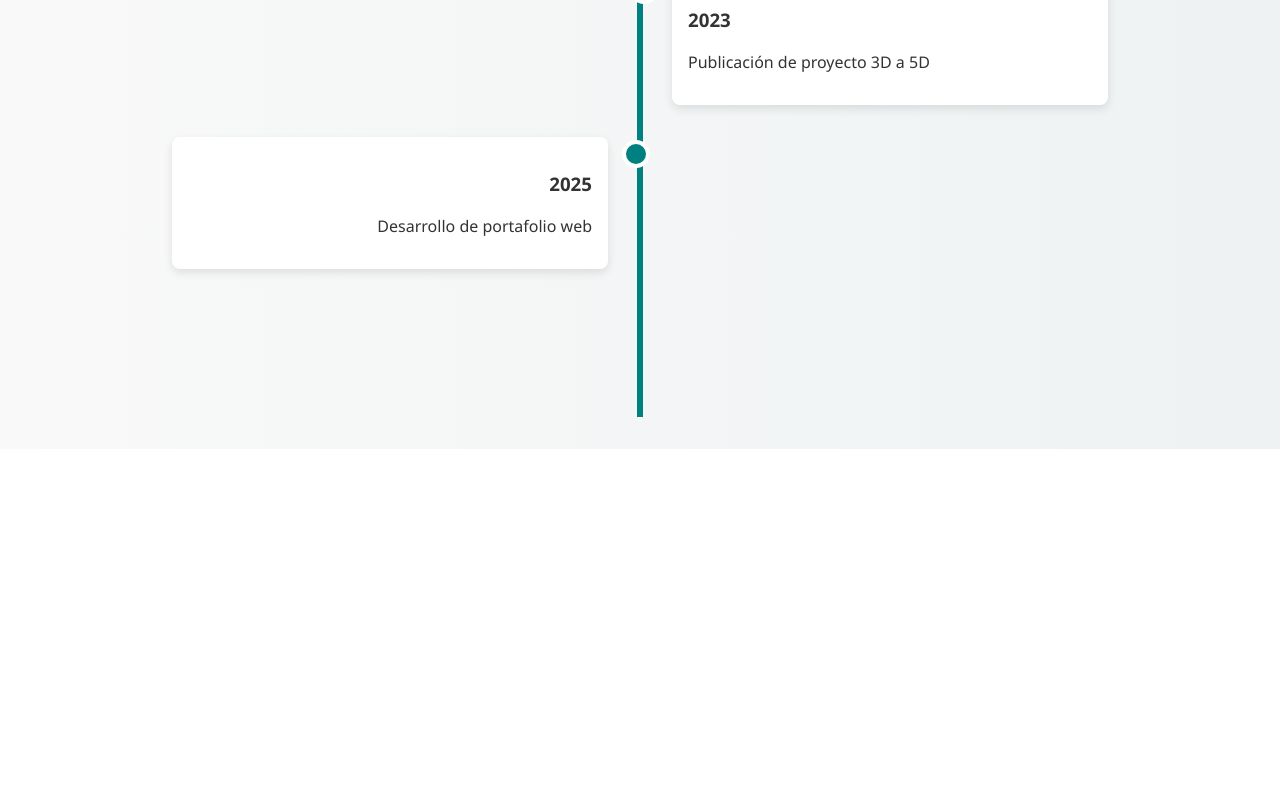
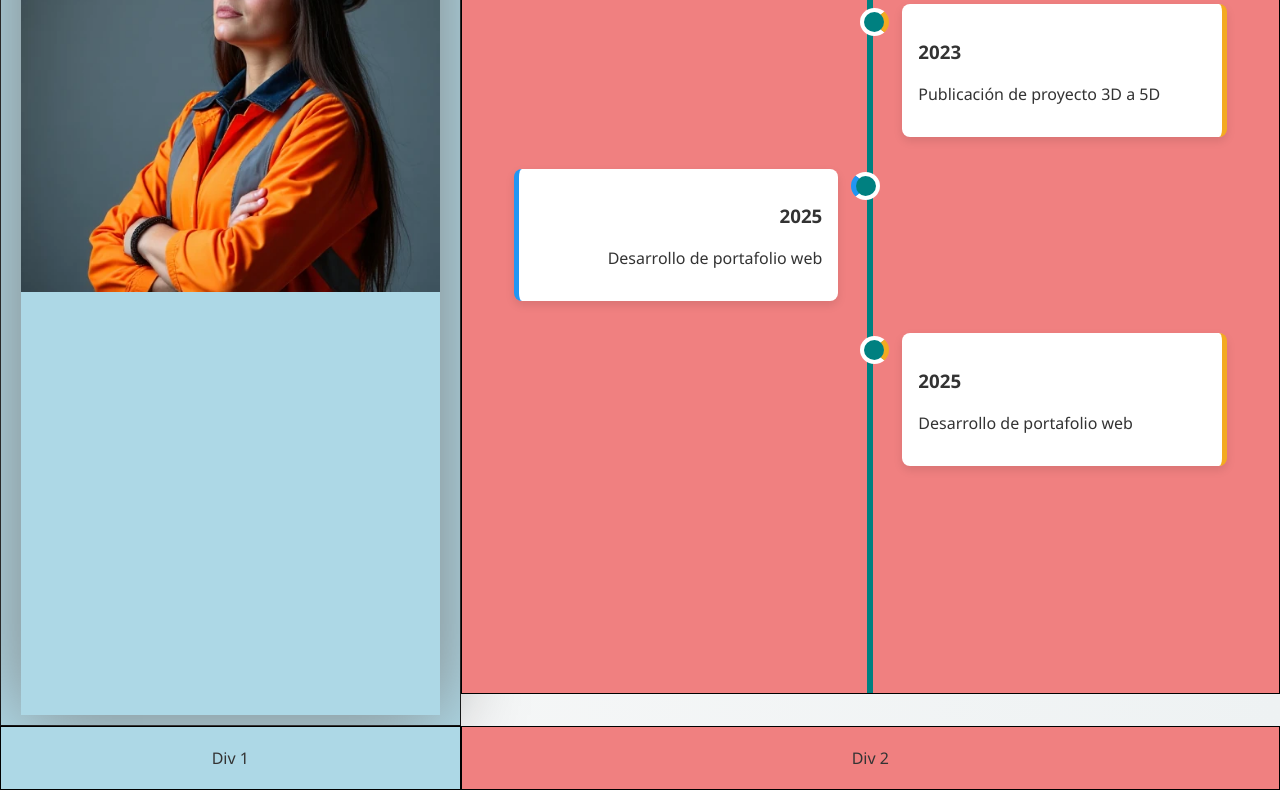
Before and after one commit to JOSEA2990/PlantillaCV, a plain HTML site: page index.html in a window 1280 px wide. Shown: the part 780-1570 px from the top of the page. Before the commit the page ends 1229 px from the top, so only its background shows below. Drawn offline with Linux system fonts and the light colour scheme.

Commit message:
Update2
Creación de diferentes Box y ajuste de la linea de vida.

```diff
--- a/index.html
+++ b/index.html
@@ -11,42 +11,60 @@
     <h1>Línea de Vida Profesional</h1>
     <p>Tu historia contada visualmente</p>
     </header>
-
-    <div class="timeline">
+    <div class="CajonS"></div>
+    <div class="containerFLEX">
+    <div class="boxFLEX1">
+        <img src="/Fotos/image-hWTABVGOSYsTkqsIM15aj.png" alt ="Imagen Presentación">
+    </div>
+    <div class="timeline boxFLEX2">
       <div class="container left">
-      <div class="content">
+      <div class="contentL">
         <h3>2005</h3>
         <p>Inicio de carrera técnica xxxxxxxxxxxxxxxxxxxxxxxxxxxxxxxxxxxxxxxxxxxxxxxxxxx</p>
       </div>
       </div>
 
         <div class="container right">
-      <div class="content">
+      <div class="contentR">
         <h3>2012</h3>
         <p>Primer proyecto profesional</p>
       </div>
         </div>
 
         <div class="container left">
-      <div class="content">
+      <div class="contentL">
         <h3>2017</h3>
         <p>Especialización en planificación</p>
       </div>
         </div>
 
         <div class="container right">
-      <div class="content">
+      <div class="contentR">
         <h3>2023</h3>
         <p>Publicación de proyecto 3D a 5D</p>
       </div>
         </div>
 
         <div class="container left">
-      <div class="content">
+      <div class="contentL">
+        <h3>2025</h3>
+        <p>Desarrollo de portafolio web</p>
+      </div>
+        </div>
+
+        <div class="container right">
+            <div class="contentR">
             <h3>2025</h3>
             <p>Desarrollo de portafolio web</p>
         </div>
         </div>
     </div>
+    </div>
+    <div class="containerFLEX">
+        <div class="boxFLEX1">Div 1</div>
+        <div class="boxFLEX2">Div 2</div>
+    </div>
+
+
 </body>
 </html>
--- a/style.css
+++ b/style.css
@@ -9,7 +9,11 @@
       text-align: center;
       padding: 2rem;
       background: #008080;
+      box-shadow: 0px 0px 15px 15px rgba(7, 201, 185, 0.4);
       color: white;
+      position:fixed;
+      width: 100%;
+      z-index: 2;
     }
 
     header h1 {
@@ -17,12 +21,25 @@
       font-size: 2.5rem;
     }
 
-       .timeline {
+    .CajonS{
+    width: 100%;
+    height: 25vh;
+    }
+
+    img{
+    width: 100%; height: 100%;
+    object-fit: contain;
+    box-shadow: 0px 0px 80px gray;
+    margin-top: 10px;
+    }
+
+    .timeline {
       position: relative;
       max-width: 1000px;
       margin: 2rem auto;
       padding: 1rem 0;
-      min-height: 120vh;
+      min-height: 150vh;
+      z-index: 1;
     }
 
     .timeline::after {
@@ -56,12 +73,22 @@
       text-align: left;
     }
 
-    .content {
+    .contentL {
       background-color: white;
       padding: 1rem;
       border-radius: 8px;
       box-shadow: 0 4px 10px rgba(0, 0, 0, 0.1);
       position: relative;
+      border-left: 5px solid #2196F3;
+    }
+
+    .contentR {
+      background-color: white;
+      padding: 1rem;
+      border-radius: 8px;
+      box-shadow: 0 4px 10px rgba(0, 0, 0, 0.1);
+      position: relative;
+      border-right: 5px solid #f3aa21;
     }
 
     .container::before {
@@ -78,10 +105,12 @@
 
     .left::before {
       right: -10px;
+      border-left: 5px solid #2196F3;
     }
 
     .right::before {
       left: -10px;
+      border-right: 5px solid #f3aa21;
     }
 
     @media screen and (max-width: 768px) {
@@ -106,3 +135,28 @@
         right: auto !important;
       }
     }
+
+    .containerFLEX {
+      display: flex;
+    }
+    .boxFLEX1 {
+      width: 35%;
+      padding: 20px;
+      background-color: lightblue;
+      text-align: center;
+      border: 1px solid #000;
+    }
+    .boxFLEX1:nth-child(2) {
+      background-color: lightcoral;
+    }
+
+        .boxFLEX2 {
+      width: 65%;
+      padding: 20px;
+      background-color: lightblue;
+      text-align: center;
+      border: 1px solid #000;
+    }
+    .boxFLEX2:nth-child(2) {
+      background-color: lightcoral;
+    }
```
Also changed, not shown: Fotos/image-hWTABVGOSYsTkqsIM15aj.png (added). Lines whose indentation alone changed are shown as unchanged.
